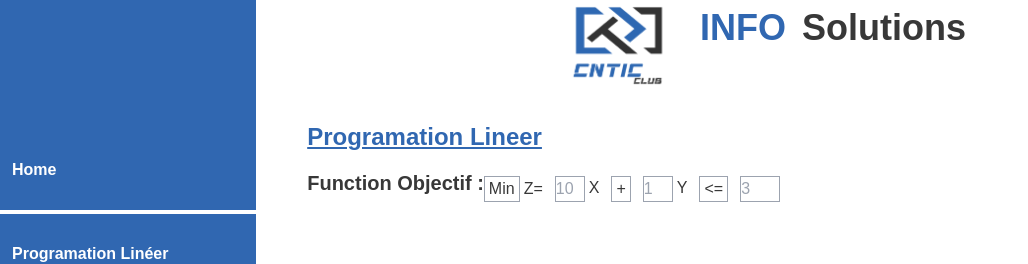
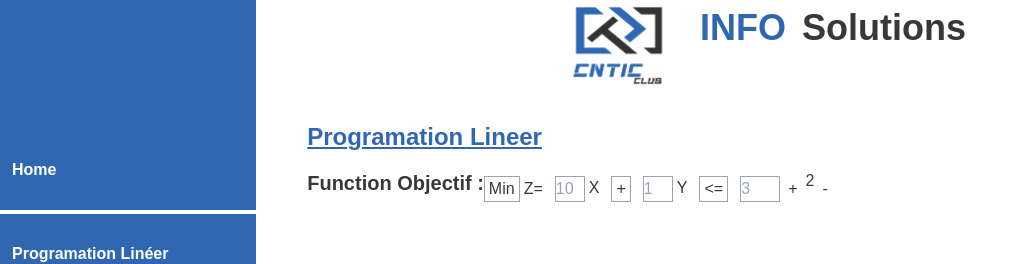
Before and after one commit to imadbenmadi/InfoSolutions, a React (Vite) app: page /PL in a window 1280 px wide. Shown: the top 264 px of the page, without its empty margins (0-1028 px from the left). Built offline with nearby package versions, Linux system fonts and the light colour scheme.

Commit message:
adding increes and decrees buttons

```diff
--- a/src/Components/PL Components/Function_Objectif.jsx
+++ b/src/Components/PL Components/Function_Objectif.jsx
@@ -1,5 +1,5 @@
-import React from 'react'
-import { useState } from 'react';
+import React from "react";
+import { useState } from "react";
 export default function Function_Objectif() {
     const [MinMax, SetMinMax] = useState("Min");
     const [Operatore, SetOperatore] = useState("<=");
@@ -7,13 +7,21 @@ export default function Function_Objectif() {
     const [X, SetX] = useState("");
     const [Y, SetY] = useState("");
     const [Value, SetValue] = useState("");
-
+    const [ContraintsNbr, SetContraintsNbr] = useState(2);
     const [selectOpen, setSelectOpen] = useState({
         MinMax: false,
         PlusMinus: false,
         Operatore: false,
     });
-
+    const handleContraintsNbrChange = (value) => {
+        SetContraintsNbr(value);
+    };
+    const decreese = () => {
+        if (ContraintsNbr > 2) SetContraintsNbr(ContraintsNbr - 1);
+    };
+    const increes = () => {
+        SetContraintsNbr(ContraintsNbr + 1);
+    };
     const MinMaxChanged = (value) => {
         SetMinMax(value);
         toggleSelect("MinMax");
@@ -77,8 +85,9 @@ export default function Function_Objectif() {
                 break;
         }
     };
+
     return (
-      <div className=' md:flex'>
+        <div className=" md:flex">
             <div
                 className="text-xl font-semibold
                   mb-3"
@@ -202,6 +211,16 @@ export default function Function_Objectif() {
                     />
                 </div>
             </div>
+            {/* Nombre Des Contraint */}
+            <div className=" flex ">
+                <button className=" p-2" onClick={increes}>
+                    +
+                </button>
+                <div onChange={handleContraintsNbrChange}>{ContraintsNbr}</div>
+                <button className=" p-2" onClick={decreese}>
+                    -
+                </button>
+            </div>
         </div>
     );
 }
```
Lines whose indentation alone changed are shown as unchanged.
